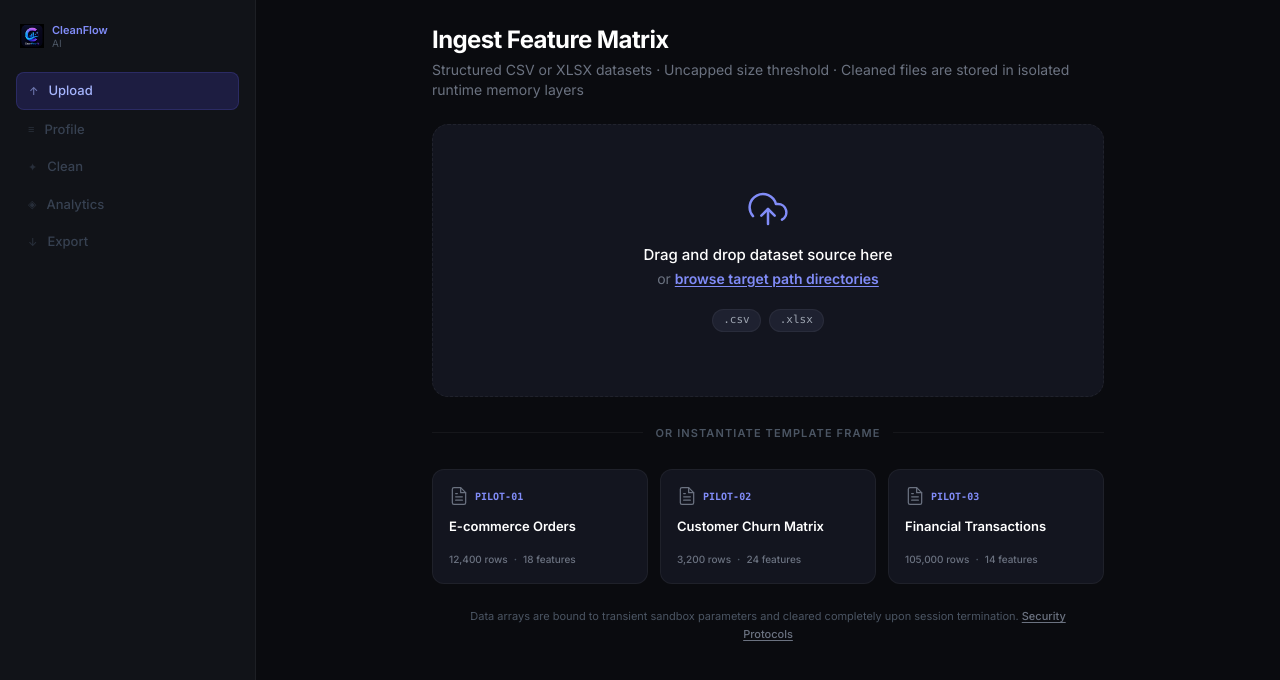
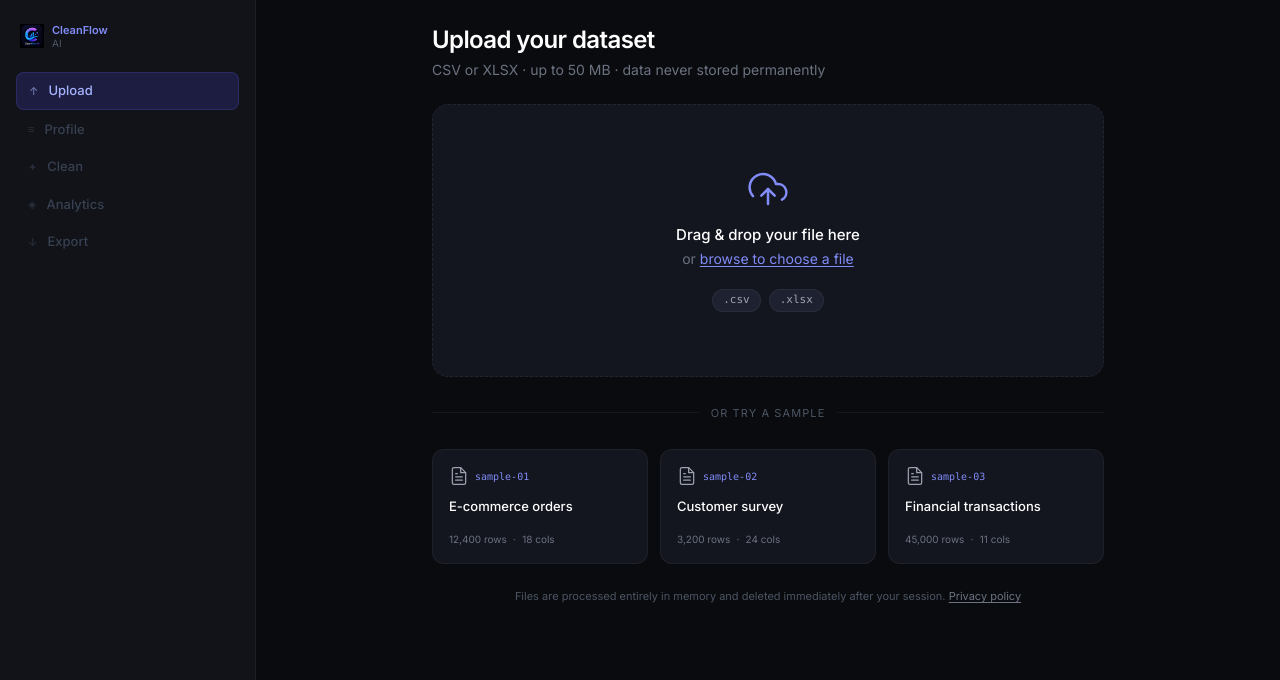
Before and after one commit to konainfatima28/CleanFlow-AI, a React (Vite) app in the folder frontend/: page /dashboard in a window 1280 px wide. Shown: the top 680 px of the page. Built offline with nearby package versions, Linux system fonts and the light colour scheme.

Commit message:
Refactor FileUploader with enhanced UI and error messages
Updated the FileUploader component with improved messaging and styling. Adjusted sample dataset labels and error handling for file uploads.

```diff
--- a/frontend/src/components/FileUploader.tsx
+++ b/frontend/src/components/FileUploader.tsx
@@ -1,14 +1,14 @@
 // ────────────────────────────────────────────────────────────────────────────
 // src/components/FileUploader.tsx
-// Data Pilot Drop-zone — CHUNKED MATRIX STREAMING CONNECTOR
-// ────────────────────────────────────────────────────────────────────────────
+// Drop-zone for uploads with animated state transitions — FULLY RESPONSIVE VERSION
+// ─────────────────────────────────────────────────────────────────────────────
 
 import { useCallback, useState } from "react"
 import { useDropzone } from "react-dropzone"
 import type { FileRejection } from "react-dropzone"
 import { motion, AnimatePresence } from "framer-motion"
 
-// ─── Inline SVG Icons ────────────────────────────────────────────────────────
+// ─── Lucide icons (inline SVG wrappers so no extra dep needed) ───────────────
 const UploadCloud = () => (
   <svg width="40" height="40" viewBox="0 0 24 24" fill="none"
     stroke="currentColor" strokeWidth="1.5" strokeLinecap="round" strokeLinejoin="round">
@@ -31,7 +31,7 @@ const FileText = () => (
 
 const CheckCircle = () => (
   <svg width="20" height="20" viewBox="0 0 24 24" fill="none"
-    stroke="#6366f1" strokeWidth="1.5" strokeLinecap="round" strokeLinejoin="round">
+    stroke="#4ade80" strokeWidth="1.5" strokeLinecap="round" strokeLinejoin="round">
     <path d="M22 11.08V12a10 10 0 1 1-5.93-9.14" />
     <polyline points="22 4 12 14.01 9 11.01" />
   </svg>
@@ -67,11 +67,11 @@ function formatBytes(bytes: number): string {
   return `${(bytes / (1024 * 1024)).toFixed(1)} MB`
 }
 
-// ─── Sample Datasets ──────────────────────────────────────────────────────────
+// ─── Sample datasets ──────────────────────────────────────────────────────────
 const SAMPLES = [
-  { label: "E-commerce Orders",       rows: "12,400 rows",  cols: "18 features" },
-  { label: "Customer Churn Matrix",   rows: "3,200 rows",   cols: "24 features" },
-  { label: "Financial Transactions",  rows: "105,000 rows", cols: "14 features" },
+  { label: "E-commerce orders", rows: "12,400 rows", cols: "18 cols" },
+  { label: "Customer survey", rows: "3,200 rows", cols: "24 cols" },
+  { label: "Financial transactions", rows: "45,000 rows", cols: "11 cols" },
 ]
 
 const PARTICLES = Array.from({ length: 8 }, (_, i) => ({
@@ -80,6 +80,7 @@ const PARTICLES = Array.from({ length: 8 }, (_, i) => ({
   distance: 55 + Math.random() * 25,
 }))
 
+// ─── Component ────────────────────────────────────────────────────────────────
 export default function FileUploader({ onUpload, loading }: Props) {
   const [dropState, setDropState] = useState<DropState>("idle")
   const [selectedFile, setSelectedFile] = useState<File | null>(null)
@@ -90,10 +91,10 @@ export default function FileUploader({ onUpload, loading }: Props) {
     setProgress(0)
     const id = setInterval(() => {
       setProgress(p => {
-        if (p >= 92) { clearInterval(id); return p }
-        return p + Math.random() * 8
+        if (p >= 85) { clearInterval(id); return p }
+        return p + Math.random() * 12
       })
-    }, 220)
+    }, 180)
     return id
   }
 
@@ -103,7 +104,11 @@ export default function FileUploader({ onUpload, loading }: Props) {
 
       if (rejected.length > 0) {
         setDropState("error")
-        setErrorMsg("Invalid file format. Please upload a valid structural CSV or XLSX data frame source.")
+        setErrorMsg(
+          rejected[0].errors[0]?.code === "file-invalid-type"
+            ? "Only CSV and XLSX files are supported."
+            : `File too large — max 50 MB.`
+        )
         return
       }
 
@@ -120,13 +125,7 @@ export default function FileUploader({ onUpload, loading }: Props) {
       } catch (err: any) {
         clearInterval(tid)
         setDropState("error")
-
-        // Custom error handling for long-running pipeline timeouts
-        if (err?.code === "ECONNABORTED" || err?.message?.includes("timeout")) {
-          setErrorMsg("The profiling engine timed out while processing this heavy matrix. Retrying with decoupled streaming indices is recommended.")
-        } else {
-          setErrorMsg(err?.response?.data?.detail ?? "Ingestion endpoint rejected file structure. Verify column row encodings.")
-        }
+        setErrorMsg(err?.response?.data?.detail ?? "Upload failed. Please try again.")
       }
     },
     [onUpload]
@@ -134,11 +133,8 @@ export default function FileUploader({ onUpload, loading }: Props) {
 
   const { getRootProps, getInputProps, isDragActive } = useDropzone({
     onDrop,
-    accept: {
-      "text/csv": [".csv"],
-      "application/vnd.openxmlformats-officedocument.spreadsheetml.sheet": [".xlsx"]
-    },
-    // The explicit maxSize limitation has been removed to allow the backend's Parquet-backed chunking to handle files seamlessly.
+    accept: { "text/csv": [".csv"], "application/vnd.openxmlformats-officedocument.spreadsheetml.sheet": [".xlsx"] },
+    maxSize: 50 * 1024 * 1024,
     multiple: false,
     disabled: loading || dropState === "uploading",
   })
@@ -153,13 +149,13 @@ export default function FileUploader({ onUpload, loading }: Props) {
   const isHovering = isDragActive || dropState === "hover"
 
   const borderColor =
-    dropState === "success" ? "rgba(99,102,241,0.6)"
+    dropState === "success" ? "rgba(74,222,128,0.6)"
     : dropState === "error"   ? "rgba(248,113,113,0.6)"
     : isHovering              ? "rgba(99,102,241,0.8)"
-    : "rgba(255,255,255,0.06)"
+    : "rgba(255,255,255,0.07)"
 
   const glowColor =
-    dropState === "success" ? "0 0 40px rgba(99,102,241,0.12)"
+    dropState === "success" ? "0 0 40px rgba(74,222,128,0.12)"
     : dropState === "error"   ? "0 0 40px rgba(248,113,113,0.12)"
     : isHovering              ? "0 0 60px rgba(99,102,241,0.18)"
     : "none"
@@ -167,17 +163,17 @@ export default function FileUploader({ onUpload, loading }: Props) {
   return (
     <div className="w-full max-w-2xl mx-auto space-y-6 min-w-0">
 
-      {/* Header View */}
+      {/* ── Header ── */}
       <div className="space-y-1">
-        <h2 className="text-xl sm:text-2xl font-bold tracking-tight text-white">
-          Ingest Feature Matrix
+        <h2 className="text-xl sm:text-2xl font-semibold tracking-tight text-white">
+          Upload your dataset
         </h2>
         <p className="text-xs sm:text-sm text-gray-500 leading-relaxed">
-          Structured CSV or XLSX datasets · Uncapped size threshold · Cleaned files are stored in isolated runtime memory layers
+          CSV or XLSX · up to 50 MB · data never stored permanently
         </p>
       </div>
 
-      {/* Drop Zone Box */}
+      {/* ── Drop zone ── */}
       <motion.div
         {...(getRootProps() as any)}
         onMouseEnter={() => dropState === "idle" && setDropState("hover")}
@@ -189,7 +185,7 @@ export default function FileUploader({ onUpload, loading }: Props) {
       >
         <input {...getInputProps()} />
 
-        {/* Dynamic Grid Overlay */}
+        {/* Animated grid overlay on hover */}
         <AnimatePresence>
           {isHovering && (
             <motion.div
@@ -197,14 +193,14 @@ export default function FileUploader({ onUpload, loading }: Props) {
               className="absolute inset-0 pointer-events-none"
               style={{
                 backgroundImage:
-                  "linear-gradient(rgba(99,102,241,0.03) 1px, transparent 1px), linear-gradient(90deg, rgba(99,102,241,0.03) 1px, transparent 1px)",
-                backgroundSize: "28px 28px",
+                  "linear-gradient(rgba(99,102,241,0.04) 1px, transparent 1px), linear-gradient(90deg, rgba(99,102,241,0.04) 1px, transparent 1px)",
+                backgroundSize: "32px 32px",
               }}
             />
           )}
         </AnimatePresence>
 
-        {/* ── IDLE / HOVER States ── */}
+        {/* ── IDLE / HOVER state ── */}
         <AnimatePresence mode="wait">
           {(dropState === "idle" || dropState === "hover") && (
             <motion.div
@@ -213,8 +209,8 @@ export default function FileUploader({ onUpload, loading }: Props) {
               className="flex flex-col items-center justify-center gap-4 py-12 sm:py-16 px-4 sm:px-8 text-center"
             >
               <motion.div
-                animate={isHovering ? { y: -4, scale: 1.05 } : { y: 0, scale: 1 }}
-                transition={{ type: "spring", stiffness: 300, damping: 20 }}
+                animate={isHovering ? { y: -5, scale: 1.08 } : { y: 0, scale: 1 }}
+                transition={{ type: "spring", stiffness: 300, damping: 22 }}
                 className="text-indigo-400"
               >
                 <UploadCloud />
@@ -222,12 +218,12 @@ export default function FileUploader({ onUpload, loading }: Props) {
 
               <div className="space-y-1">
                 <p className="text-sm sm:text-[15px] font-medium text-white px-2">
-                  {isHovering ? "Release to initialize profiling" : "Drag and drop dataset source here"}
+                  {isHovering ? "Release to upload" : "Drag & drop your file here"}
                 </p>
                 <p className="text-xs sm:text-sm text-gray-500">
                   or{" "}
-                  <span className="text-indigo-400 font-semibold underline underline-offset-2 cursor-pointer">
-                    browse target path directories
+                  <span className="text-indigo-400 underline underline-offset-2 cursor-pointer">
+                    browse to choose a file
                   </span>
                 </p>
               </div>
@@ -245,7 +241,7 @@ export default function FileUploader({ onUpload, loading }: Props) {
             </motion.div>
           )}
 
-          {/* ── UPLOADING State ── */}
+          {/* ── UPLOADING state ── */}
           {dropState === "uploading" && (
             <motion.div
               key="uploading"
@@ -263,7 +259,7 @@ export default function FileUploader({ onUpload, loading }: Props) {
 
               <div className="space-y-1 w-full max-w-xs sm:max-w-md mx-auto">
                 <p className="text-xs sm:text-sm font-medium text-white truncate px-4">
-                  Streaming {selectedFile?.name} to Console
+                  Uploading {selectedFile?.name}
                 </p>
                 <p className="text-[11px] sm:text-xs text-gray-500">{formatBytes(selectedFile?.size ?? 0)}</p>
               </div>
@@ -275,11 +271,11 @@ export default function FileUploader({ onUpload, loading }: Props) {
                   transition={{ duration: 0.15 }}
                 />
               </div>
-              <p className="text-[10px] sm:text-[11px] text-gray-500 font-mono">{Math.round(progress)}%</p>
+              <p className="text-[10px] sm:text-[11px] text-gray-600">{Math.round(progress)}%</p>
             </motion.div>
           )}
 
-          {/* ── SUCCESS State ── */}
+          {/* ── SUCCESS state ── */}
           {dropState === "success" && (
             <motion.div
               key="success"
@@ -297,7 +293,7 @@ export default function FileUploader({ onUpload, loading }: Props) {
                       y: Math.sin((p.angle * Math.PI) / 180) * p.distance,
                     }}
                     transition={{ duration: 0.7, ease: "easeOut" }}
-                    className="absolute w-1.5 h-1.5 rounded-full bg-indigo-400"
+                    className="absolute w-1.5 h-1.5 rounded-full bg-green-400"
                   />
                 ))}
                 <motion.div
@@ -309,7 +305,7 @@ export default function FileUploader({ onUpload, loading }: Props) {
               </div>
 
               <div className="space-y-1 w-full max-w-xs sm:max-w-md mx-auto">
-                <p className="text-xs sm:text-sm font-medium text-white">Ingestion Matrix Locked</p>
+                <p className="text-xs sm:text-sm font-medium text-white">Upload complete</p>
                 <p className="text-[11px] sm:text-xs text-gray-500 truncate px-4">
                   {selectedFile?.name} · {formatBytes(selectedFile?.size ?? 0)}
                 </p>
@@ -319,12 +315,12 @@ export default function FileUploader({ onUpload, loading }: Props) {
                 onClick={e => { e.stopPropagation(); reset() }}
                 className="text-xs text-indigo-400 hover:text-indigo-300 underline underline-offset-2 transition-colors focus:outline-none"
               >
-                Ingest Alternative Data Frame
+                Upload a different file
               </button>
             </motion.div>
           )}
 
-          {/* ── ERROR State ── */}
+          {/* ── ERROR state ── */}
           {dropState === "error" && (
             <motion.div
               key="error"
@@ -335,28 +331,28 @@ export default function FileUploader({ onUpload, loading }: Props) {
                 <AlertCircle />
               </motion.div>
               <div className="space-y-1">
-                <p className="text-xs sm:text-sm font-medium text-red-400">Ingestion Refused</p>
-                <p className="text-[11px] sm:text-xs text-gray-500 max-w-xs px-2 leading-relaxed">{errorMsg}</p>
+                <p className="text-xs sm:text-sm font-medium text-red-400">Upload failed</p>
+                <p className="text-[11px] sm:text-xs text-gray-500 max-w-xs px-2">{errorMsg}</p>
               </div>
               <button
                 onClick={e => { e.stopPropagation(); reset() }}
                 className="text-xs text-indigo-400 hover:text-indigo-300 underline underline-offset-2 transition-colors focus:outline-none"
               >
-                Re-initialize Stream
+                Try again
               </button>
             </motion.div>
           )}
         </AnimatePresence>
       </motion.div>
 
-      {/* ── Sample Section Divider ── */}
+      {/* ── Divider ── */}
       <div className="flex items-center gap-3 py-1">
         <div className="flex-1 h-px bg-white/5" />
-        <span className="text-[10px] sm:text-[11px] text-gray-600 uppercase tracking-widest whitespace-nowrap font-semibold">or instantiate template frame</span>
+        <span className="text-[10px] sm:text-[11px] text-gray-600 uppercase tracking-widest whitespace-nowrap">or try a sample</span>
         <div className="flex-1 h-px bg-white/5" />
       </div>
 
-      {/* ── Sample Datasets ── */}
+      {/* ── Sample datasets ── */}
       <div className="grid grid-cols-1 sm:grid-cols-3 gap-3">
         {SAMPLES.map((s, i) => (
           <motion.button
@@ -365,39 +361,39 @@ export default function FileUploader({ onUpload, loading }: Props) {
             whileTap={{ scale: 0.97 }}
             className="group relative flex flex-col items-start gap-2 p-4 rounded-xl bg-[#13151f] border border-white/5 hover:border-indigo-500/30 transition-colors text-left w-full min-w-0 focus:outline-none"
           >
-            <div className="absolute inset-0 rounded-xl bg-indigo-500/0 group-hover:bg-indigo-500/[0.02] transition-colors pointer-events-none" />
+            <div className="absolute inset-0 rounded-xl bg-indigo-500/0 group-hover:bg-indigo-500/[0.04] transition-colors pointer-events-none" />
 
-            <div className="flex items-center justify-between w-full gap-2 text-gray-500">
+            <div className="flex items-center justify-between w-full gap-2 text-gray-400">
               <div className="flex items-center gap-1.5 shrink-0">
                 <FileText />
-                <span className="text-[10px] text-indigo-400 font-mono font-bold">
-                  PILOT-{String(i + 1).padStart(2, "0")}
+                <span className="text-[10px] text-indigo-400 font-mono">
+                  sample-{String(i + 1).padStart(2, "0")}
                 </span>
               </div>
-              <span className="flex items-center gap-1 text-[10px] text-indigo-400 font-semibold opacity-0 group-hover:opacity-100 transition-opacity shrink-0">
+              <span className="flex items-center gap-1 text-[10px] text-indigo-400 opacity-0 group-hover:opacity-100 transition-opacity shrink-0">
                 <Sparkles />
                 Load
               </span>
             </div>
 
-            <p className="text-[13px] font-semibold text-white leading-snug truncate w-full mt-1" title={s.label}>
+            <p className="text-[13px] font-medium text-white leading-snug truncate w-full mt-1" title={s.label}>
               {s.label}
             </p>
 
             <div className="flex flex-wrap items-center gap-x-1.5 gap-y-0.5 mt-2 w-full">
-              <span className="text-[10px] text-gray-500 font-medium whitespace-nowrap">{s.rows}</span>
+              <span className="text-[10px] text-gray-500 whitespace-nowrap">{s.rows}</span>
               <span className="text-[10px] text-gray-600 font-bold leading-none">·</span>
-              <span className="text-[10px] text-gray-500 font-medium whitespace-nowrap">{s.cols}</span>
+              <span className="text-[10px] text-gray-500 whitespace-nowrap">{s.cols}</span>
             </div>
           </motion.button>
         ))}
       </div>
 
-      {/* Privacy Guarantee Note */}
+      {/* ── Privacy note ── */}
       <p className="text-center text-[10px] sm:text-[11px] text-gray-600 leading-relaxed px-4">
-        Data arrays are bound to transient sandbox parameters and cleared completely upon session termination.{" "}
-        <span className="text-gray-500 font-medium underline underline-offset-2 cursor-pointer hover:text-gray-400 transition-colors">
-          Security Protocols
+        Files are processed entirely in memory and deleted immediately after your session.{" "}
+        <span className="text-gray-500 underline underline-offset-2 cursor-pointer hover:text-gray-400 transition-colors">
+          Privacy policy
         </span>
       </p>
     </div>
```
